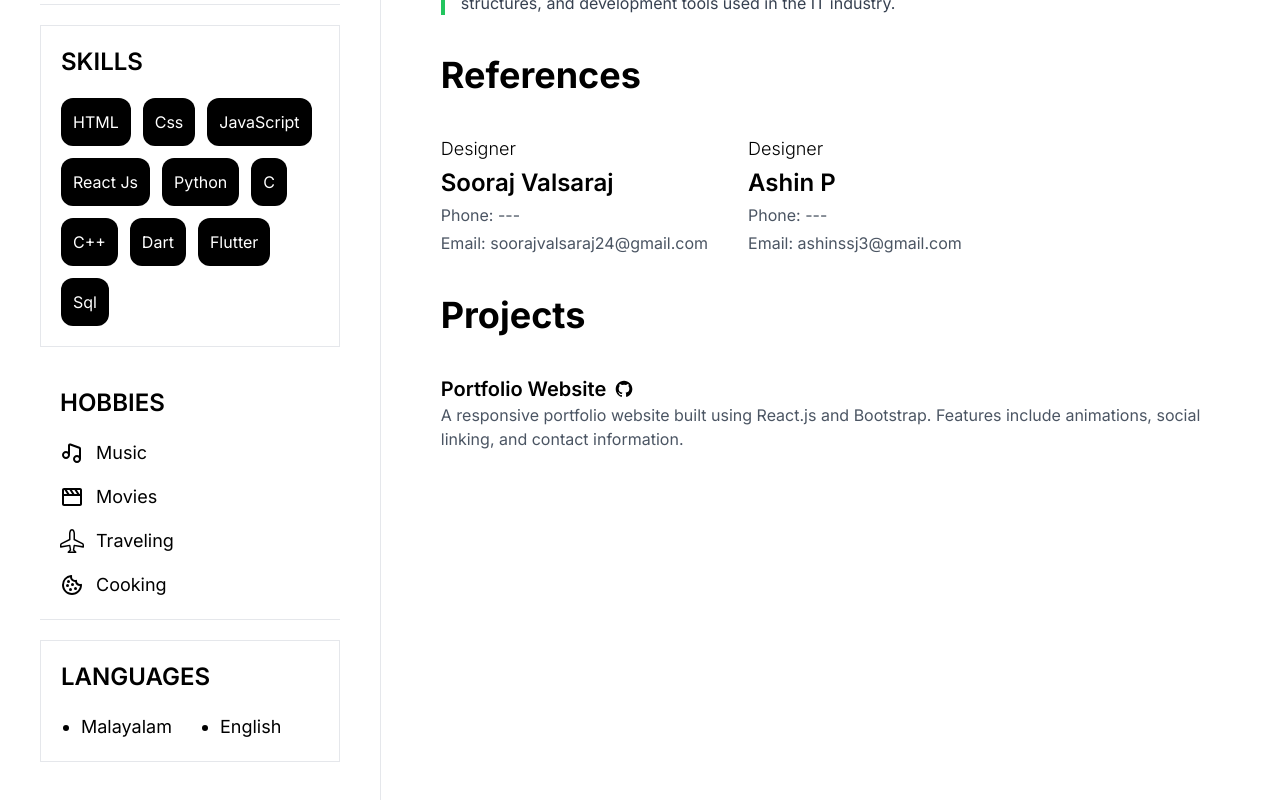
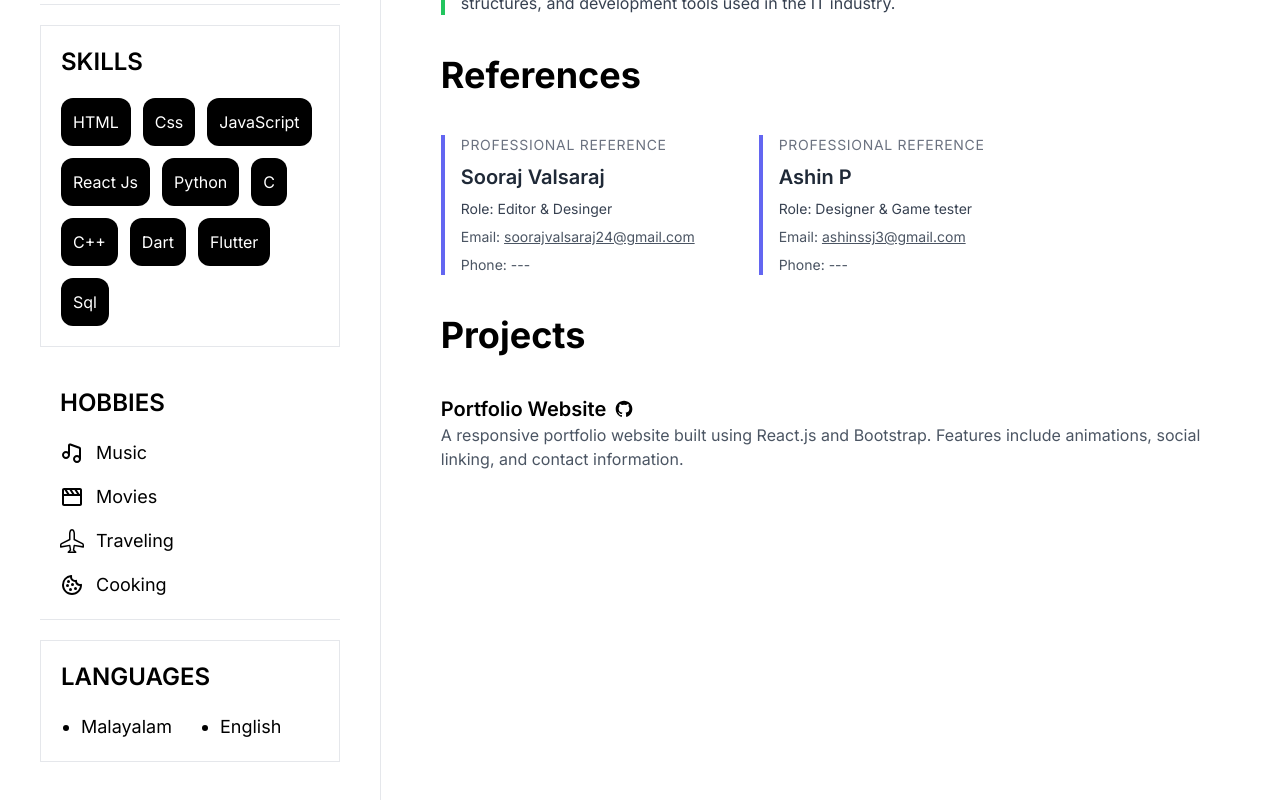
Before and after one commit to Albin-Binu/my-cv, a React (Vite) app: page / in a window 1280 px wide. Shown: the part 869-1669 px from the top of the page. Built offline with nearby package versions, Linux system fonts and the light colour scheme.

Commit message:
improved visibilty,added mailto links, added colors

```diff
--- a/src/components/Home.jsx
+++ b/src/components/Home.jsx
@@ -82,23 +82,54 @@ const Home = () => {
         {/* References */}
         <div className="space-y-10">
           <h1 className="text-2xl font-bold md:text-4xl">References</h1>
-          <div className="flex flex-wrap gap-10">
-            <div className="space-y-1">
-              <h3 className="text-lg font-light">Designer</h3>
-              <h2 className="text-base font-semibold md:text-2xl">
+          <div className="flex flex-col gap-8 md:flex-row md:gap-16">
+            {/* Reference 1 */}
+            <div className="space-y-2 border-l-4 border-indigo-500 pl-4">
+              <h3 className="text-sm uppercase tracking-wider text-gray-500 dark:text-gray-400">
+                Professional Reference
+              </h3>
+              <h2 className="text-xl font-semibold text-gray-800 dark:text-white">
                 Sooraj Valsaraj
               </h2>
-              <p className="text-gray-600 dark:text-gray-400">Phone: ---</p>
-              <p className="text-gray-600 dark:text-gray-400">
-                Email: soorajvalsaraj24@gmail.com
+              <p className="text-sm text-gray-700 dark:text-gray-300">
+                Role: Editor & Desinger
+              </p>
+              <p className="text-sm text-gray-600 dark:text-gray-400">
+                Email:{" "}
+                <a
+                  href="mailto:soorajvalsaraj24@gmail.com"
+                  className="underline hover:text-indigo-600"
+                >
+                  soorajvalsaraj24@gmail.com
+                </a>
+              </p>
+              <p className="text-sm text-gray-600 dark:text-gray-400">
+                Phone: ---
               </p>
             </div>
-            <div className="space-y-1">
-              <h3 className="text-lg font-light">Designer</h3>
-              <h2 className="text-base font-semibold md:text-2xl">Ashin P</h2>
-              <p className="text-gray-600 dark:text-gray-400">Phone: ---</p>
-              <p className="text-gray-600 dark:text-gray-400">
-                Email: ashinssj3@gmail.com
+
+            {/* Reference 2 */}
+            <div className="space-y-2 border-l-4 border-indigo-500 pl-4">
+              <h3 className="text-sm uppercase tracking-wider text-gray-500 dark:text-gray-400">
+                Professional Reference
+              </h3>
+              <h2 className="text-xl font-semibold text-gray-800 dark:text-white">
+                Ashin P
+              </h2>
+              <p className="text-sm text-gray-700 dark:text-gray-300">
+                Role: Designer & Game tester
+              </p>
+              <p className="text-sm text-gray-600 dark:text-gray-400">
+                Email:{" "}
+                <a
+                  href="mailto:ashinssj3@gmail.com"
+                  className="underline hover:text-indigo-600"
+                >
+                  ashinssj3@gmail.com
+                </a>
+              </p>
+              <p className="text-sm text-gray-600 dark:text-gray-400">
+                Phone: ---
               </p>
             </div>
           </div>
```
